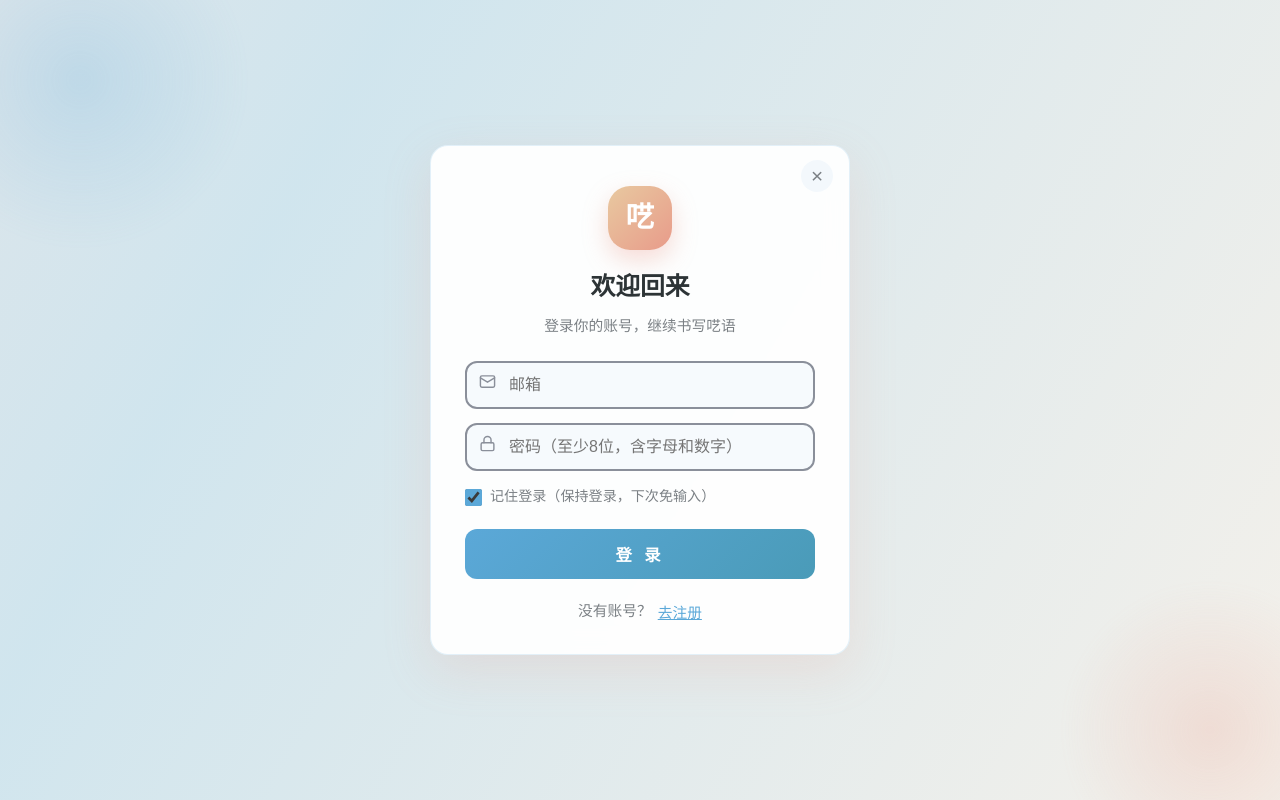
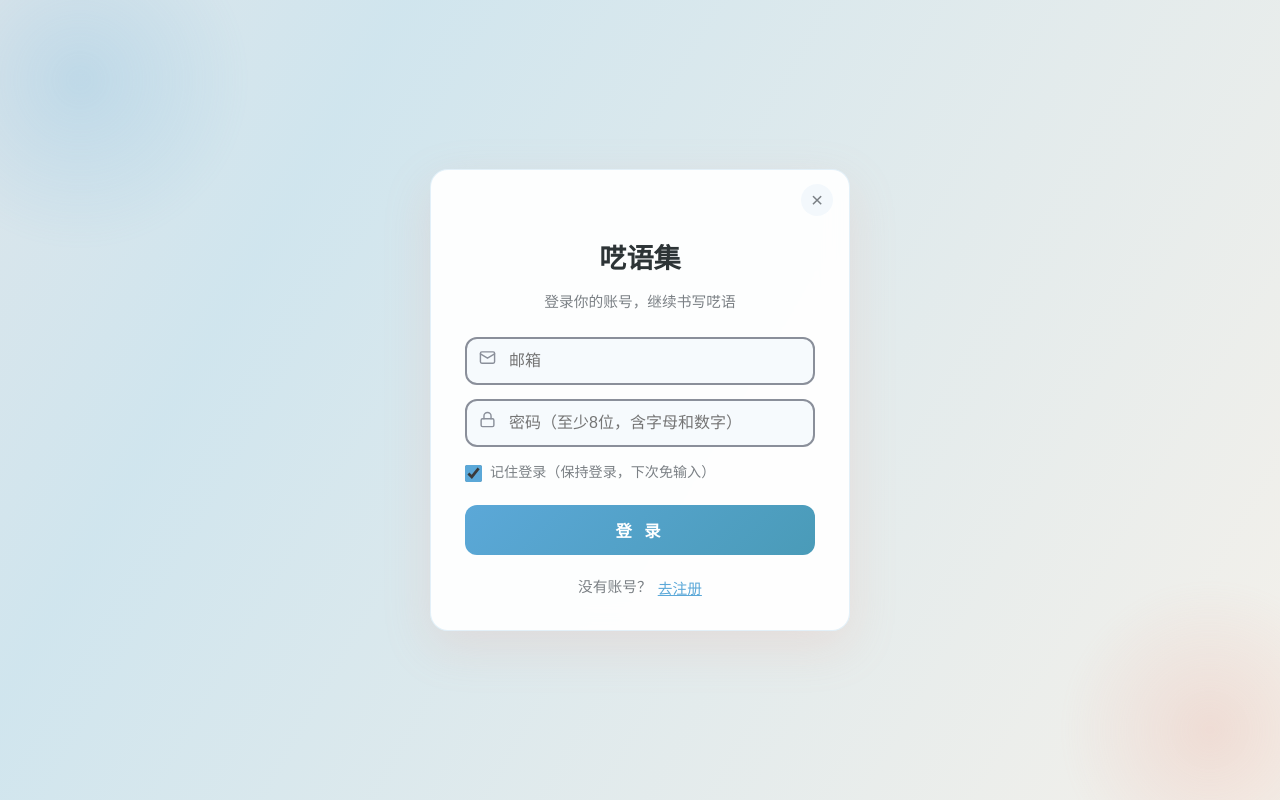
Before and after one commit to Suzukaze-Suzu/The-Set-of-Murmurs, a React (Vite) app: page /#/login in a window 1280 px wide. Built offline with nearby package versions, Linux system fonts and the light colour scheme; no server answers; the database is empty.

Commit message:
修复普通账号登录残留博主身份bug + 登录页去掉logo改为纯标题

```diff
--- a/src/context/AuthContext.tsx
+++ b/src/context/AuthContext.tsx
@@ -46,6 +46,10 @@ export function AuthProvider({ children }: { children: ReactNode }) {
 
   const signIn = async (email: string, password: string, remember = true) => {
     const { error } = await supabase.auth.signInWithPassword({ email, password });
+    // 若登录失败（如邮箱未确认）：清除可能残留的旧会话，避免界面继续显示博主身份
+    if (error) {
+      try { await supabase.auth.signOut(); } catch { /* ignore */ }
+    }
     if (!error && !remember) {
       // 未勾选"记住我"：登录后清除本地持久 token，本次会话仍有效，刷新后需重新登录
       try {
--- a/src/index.css
+++ b/src/index.css
@@ -386,9 +386,9 @@ a{color:var(--sky-blue-dark);text-decoration:none;transition:color .2s}a:hover{c
 }
 .login-card-close{position:absolute;top:14px;right:16px;border:none;background:color-mix(in srgb,var(--bg-soft) 70%,transparent);width:32px;height:32px;border-radius:50%;cursor:pointer;color:var(--text-secondary);font-size:1.3rem;line-height:1;transition:all .2s;z-index:2}
 .login-card-close:hover{background:var(--coral-pink);color:#fff;transform:rotate(90deg)}
-.login-logo{width:64px;height:64px;border-radius:22px;margin:0 auto 16px;background:var(--grad-warm);display:flex;align-items:center;justify-content:center;box-shadow:0 10px 24px color-mix(in srgb,var(--coral-pink) 35%,transparent)}
-.login-logo-dot{font-size:1.8rem;font-weight:800;color:#fff}
-.login-card-title{font-size:1.55rem;font-weight:800;margin-bottom:6px;color:var(--text-main)}
+
+
+.login-card-title{font-size:1.7rem;font-weight:800;margin:26px 0 8px;color:var(--text-main)}
 .login-card-sub{color:var(--text-secondary);font-size:.92rem;margin-bottom:22px}
 .login-card-form{display:flex;flex-direction:column;gap:14px}
 .login-field{position:relative;display:flex;align-items:center}
--- a/src/pages/LoginPage.tsx
+++ b/src/pages/LoginPage.tsx
@@ -117,10 +117,7 @@ export default function LoginPage() {
       <div className="login-card">
         <button className="login-card-close" onClick={() => navigate('/')} aria-label="返回">×</button>
 
-        <div className="login-logo">
-          <span className="login-logo-dot">呓</span>
-        </div>
-        <h1 className="login-card-title">{mode === 'signin' ? '欢迎回来' : '加入呓语集'}</h1>
+        <h1 className="login-card-title">{mode === 'signin' ? '呓语集' : '加入呓语集'}</h1>
         <p className="login-card-sub">{mode === 'signin' ? '登录你的账号，继续书写呓语' : '创建一个新账号'}</p>
 
         {info && <p className="captcha-info">{info}</p>}
```
